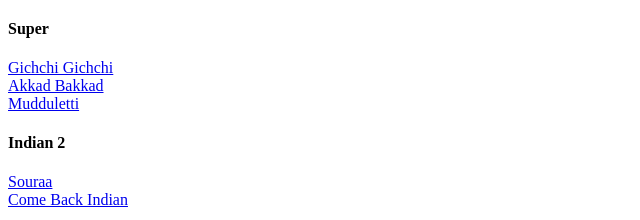
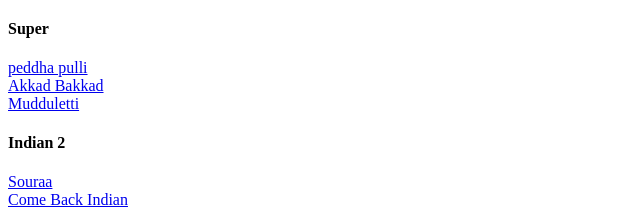
Before and after one commit to Shanmukha2010030495/Shanumusic, a plain HTML site: page index.html in a window 1280 px wide. Shown: the part 224-444 px from the top of the page, 0-640 px from the left. Drawn offline with Linux system fonts and the light colour scheme.

Commit message:
Update index.html

```diff
--- a/index.html
+++ b/index.html
@@ -13,7 +13,7 @@
         <h4>Athadu</h4>
         <a href="c:\Users\mkama\Downloads\[iSongs.info] 05 - Neetho Cheppana.mp3" target="_blank">Neethon Cheppana</a>
         <h4>Super</h4>
-        <a href="c:\Users\mkama\Downloads\Gichchi Gichchi-SenSongsMp3.Co.mp3" target="_blank">Gichchi Gichchi</a><br>
+        <a href="https://mp3teluguwap.net/mp3/2018/Chal%20Mohan%20Ranga%20(2018)/Chal%20Mohan%20Ranga%20(2018)%20-%20HQ/Pedda%20Puli%20-%20SenSongsMp3.Co.mp3" target="_blank">peddha pulli</a><br>
         <a href="c:\Users\mkama\Downloads\Akkad Bakkad-SenSongsMp3.Co.mp3" target="_blank">Akkad Bakkad</a><br>
         <a href="c:\Users\mkama\Downloads\Mudduletti-SenSongsMp3.Co.mp3" target="_blank">Mudduletti</a>
         <h4>Indian 2</h4>
```
